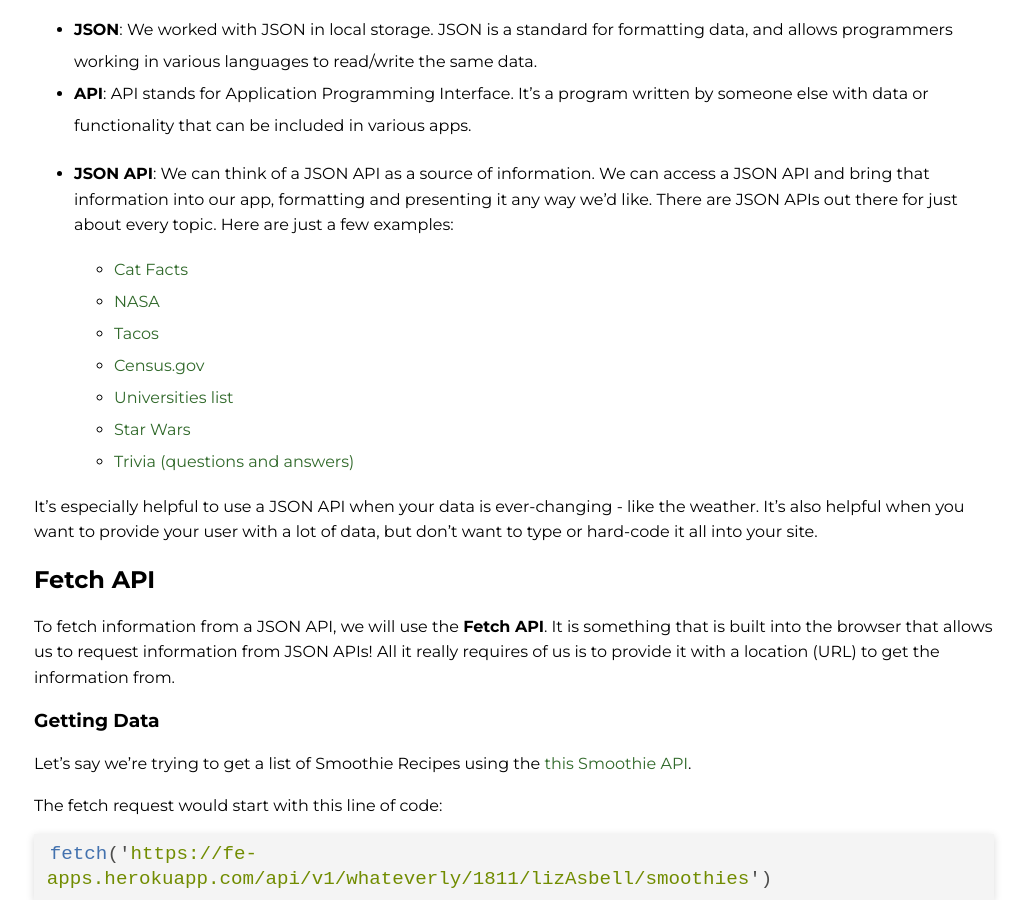
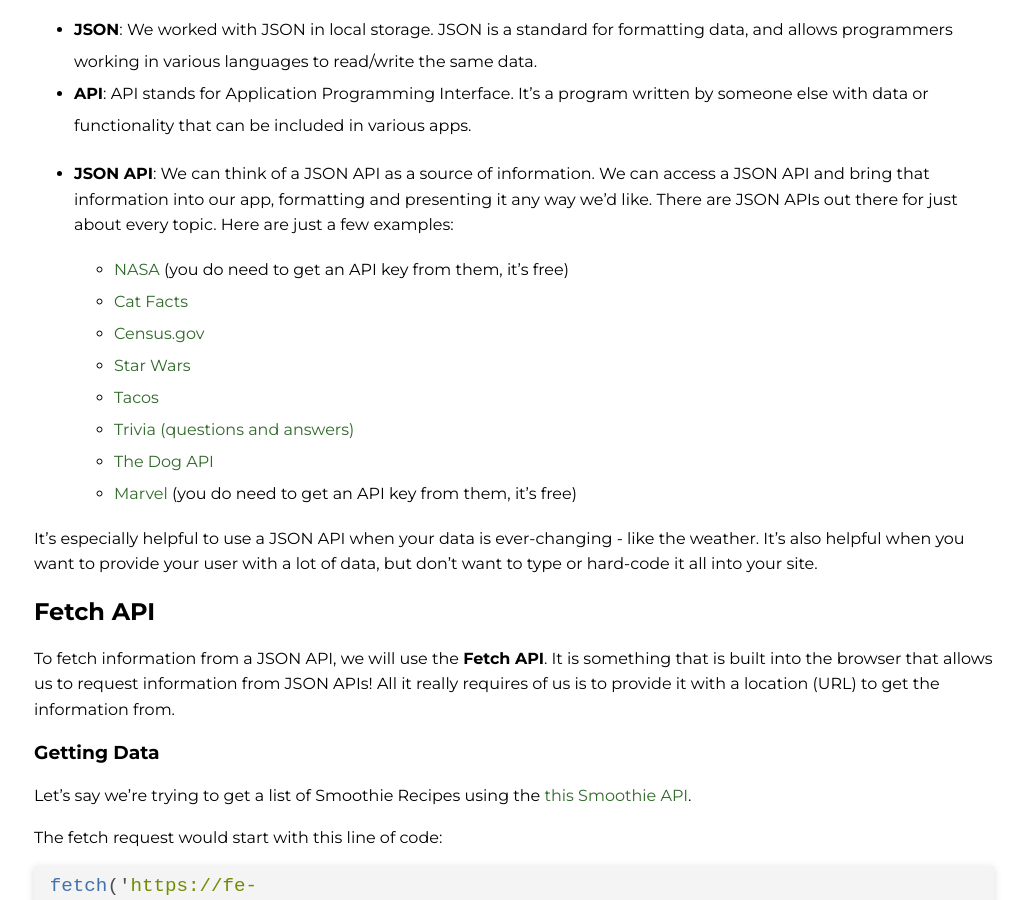
Before and after one commit to ameseee/kwk-curriculum-site, a Jekyll site: the page built from web-app/lessons/fetch-requests/index.md, in a window 1280 px wide and 900 px high, scrolled down 766 px. Shown: the whole window, without its empty margins (126-1153 px from the left). Built offline with Jekyll 4.4.1, drawn with Linux system fonts in a browser that asks for light colours; nearby versions of some CDN libraries.

```diff
--- a/web-app/lessons/fetch-requests/index.md
+++ b/web-app/lessons/fetch-requests/index.md
@@ -25,13 +25,14 @@ Have you ever thought about how the weather app gets the data that it presents t
 - **API**: API stands for Application Programming Interface. It's a program written by someone else with data or functionality that can be included in various apps.
 - **JSON API**: We can think of a JSON API as a source of information. We can access a JSON API and bring that information into our app, formatting and presenting it any way we'd like. There are JSON APIs out there for just about every topic. Here are just a few examples:
 
-  - [Cat Facts]()
-  - [NASA]()
-  - [Tacos]()
-  - [Census.gov]()
-  - [Universities list]()
-  - [Star Wars]()
-  - [Trivia (questions and answers)]()
+  - [NASA](https://api.nasa.gov/#live_example) (you do need to get an API key from them, it's free)
+  - [Cat Facts](https://documenter.getpostman.com/view/1946054/S11HvKSz?version=latest)
+  - [Census.gov](https://www.census.gov/data/developers/data-sets.html)
+  - [Star Wars](https://swapi.co/)
+  - [Tacos](https://taco-food-api.herokuapp.com/#api-Category-GetCategoriesList)
+  - [Trivia (questions and answers)](https://opentdb.com/)
+  - [The Dog API](https://thedogapi.com/)
+  - [Marvel](https://developer.marvel.com/documentation/getting_started) (you do need to get an API key from them, it's free)
 
 It's especially helpful to use a JSON API when your data is ever-changing - like the weather. It's also helpful when you want to provide your user with a lot of data, but don't want to type or hard-code it all into your site.
 
```
Also changed, not shown: web-app/projects/whateverly/index.md (+1 -1 lines).
